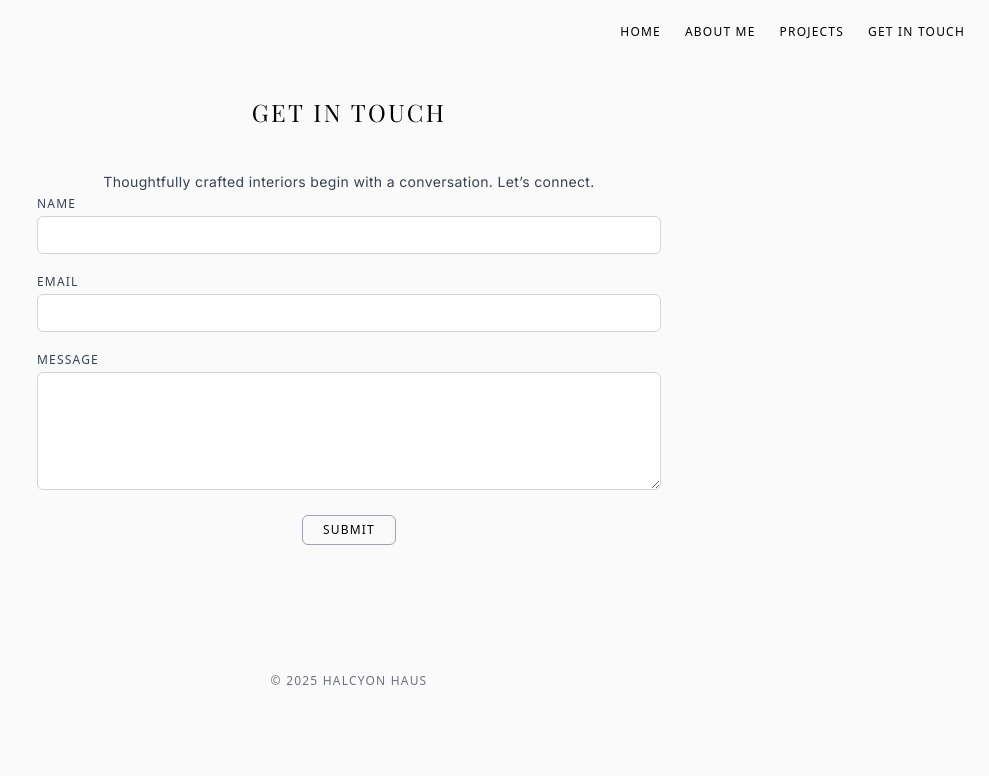
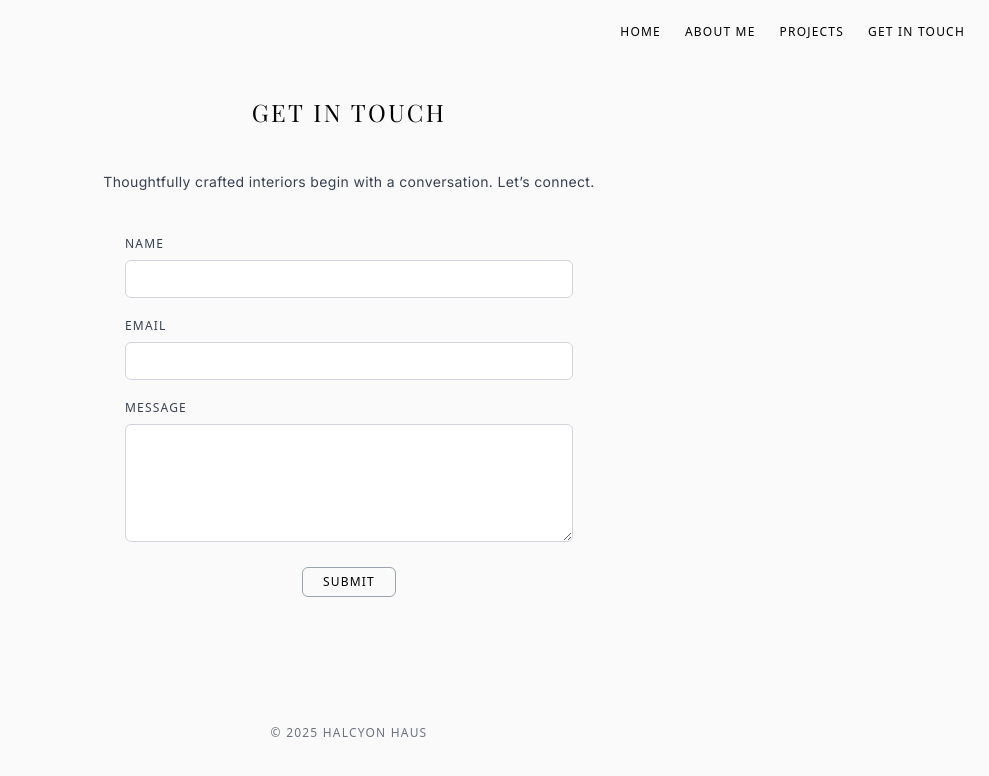
Before and after one commit to HalcyonHaus/halcyonhaus-site, a Next.js app: page /contact in a window 1280 px wide. Shown: the top 776 px of the page, without its empty margins (291-1280 px from the left). Built offline with nearby package versions, Linux system fonts and the light colour scheme.

Commit message:
Update contact.js

```diff
--- a/pages/contact.js
+++ b/pages/contact.js
@@ -49,10 +49,10 @@
         <form
   action="https://formspree.io/f/mkgbrrnw"
   method="POST"
-          className="space-y-5 text-sm"
+  className="space-y-5 text-sm max-w-md mx-auto mt-10"
 >
   <div>
-            <label htmlFor="name" className="block text-gray-700 mb-1 uppercase tracking-widest text-xs font-inter">
+    <label htmlFor="name" className="block text-gray-700 mb-2 uppercase tracking-widest text-xs font-inter">
       Name
     </label>
     <input
@@ -60,12 +60,12 @@
       id="name"
       name="name"
       required
-              className="w-full border border-gray-300 rounded-md px-3 py-2 focus:outline-none focus:ring-1 focus:ring-black text-sm bg-white"
+      className="w-full border border-gray-300 rounded-md px-3 py-2 focus:outline-none focus:ring-1 focus:ring-gray-500 text-sm bg-white"
     />
   </div>
 
   <div>
-            <label htmlFor="email" className="block text-gray-700 mb-1 uppercase tracking-widest text-xs font-inter">
+    <label htmlFor="email" className="block text-gray-700 mb-2 uppercase tracking-widest text-xs font-inter">
       Email
     </label>
     <input
@@ -73,12 +73,12 @@
       id="email"
       name="email"
       required
-              className="w-full border border-gray-300 rounded-md px-3 py-2 focus:outline-none focus:ring-1 focus:ring-black text-sm bg-white"
+      className="w-full border border-gray-300 rounded-md px-3 py-2 focus:outline-none focus:ring-1 focus:ring-gray-500 text-sm bg-white"
     />
   </div>
 
   <div>
-            <label htmlFor="message" className="block text-gray-700 mb-1 uppercase tracking-widest text-xs font-inter">
+    <label htmlFor="message" className="block text-gray-700 mb-2 uppercase tracking-widest text-xs font-inter">
       Message
     </label>
     <textarea
@@ -86,7 +86,7 @@
       name="message"
       rows="5"
       required
-              className="w-full border border-gray-300 rounded-md px-3 py-2 focus:outline-none focus:ring-1 focus:ring-black text-sm bg-white"
+      className="w-full border border-gray-300 rounded-md px-3 py-2 focus:outline-none focus:ring-1 focus:ring-gray-500 text-sm bg-white"
     ></textarea>
   </div>
 
```
Lines whose indentation alone changed are shown as unchanged.
